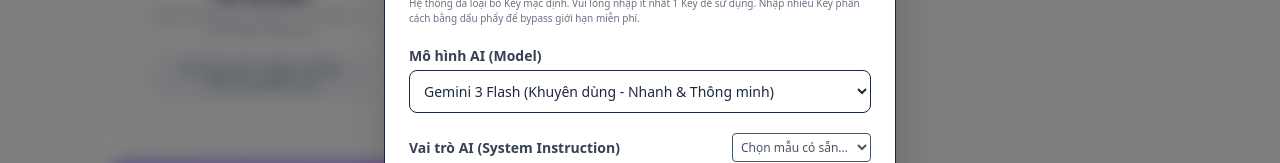
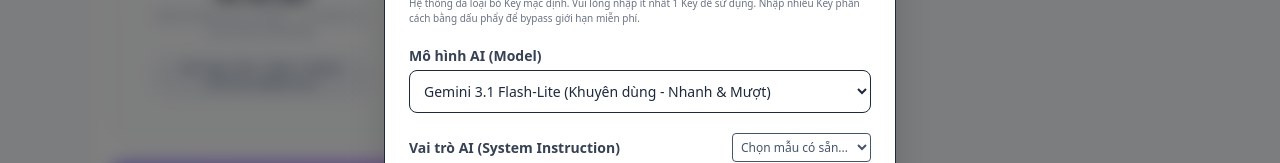
Before and after one commit to tranhoait123/anki-mcq-export, a React (Vite) app: page / in a window 1280 px wide. Both pictures are taken after a click on the button 1184 px from the left and 38 px from the top of the page. Shown: the part 283-446 px from the top of the page. Built offline with nearby package versions, Linux system fonts and the light colour scheme.

Commit message:
feat: Add Gemini 3.1 Flash Lite and Gemini 2.5 Flash options

```diff
--- a/src/App.tsx
+++ b/src/App.tsx
@@ -34,7 +34,7 @@ const App: React.FC = () => {
   const [showSettings, setShowSettings] = useState(false);
   const [settings, setSettings] = useState<AppSettings>({
     apiKey: '',
-    model: 'gemini-3-flash-preview',
+    model: 'gemini-3.1-flash-lite-preview',
     customPrompt: ''
   });
 
@@ -55,8 +55,8 @@ const App: React.FC = () => {
           }
         }
         if (persistedSettings) {
-          // Migration: gemini-3-flash -> gemini-3-flash-preview
-          if (persistedSettings.model === 'gemini-3-flash') persistedSettings.model = 'gemini-3-flash-preview';
+          // Migration: gemini-3-flash -> gemini-3.1-flash-lite-preview
+          if (persistedSettings.model === 'gemini-3-flash' || persistedSettings.model === 'gemini-3-flash-preview') persistedSettings.model = 'gemini-3.1-flash-lite-preview';
           if (persistedSettings.model === 'gemini-3-pro') persistedSettings.model = 'gemini-3-pro-preview';
           setSettings(persistedSettings);
         }
--- a/src/ui/SettingsModal.tsx
+++ b/src/ui/SettingsModal.tsx
@@ -55,7 +55,9 @@ const SettingsModal: React.FC<SettingsModalProps> = ({ show, onClose, settings,
                             onChange={e => setSettings({ ...settings, model: e.target.value })}
                             className="w-full border rounded-lg p-2.5 text-sm focus:ring-2 focus:ring-indigo-500 outline-none bg-white dark:bg-slate-800 dark:border-slate-700 dark:text-white"
                         >
-                            <option value="gemini-3-flash-preview">Gemini 3 Flash (Khuyên dùng - Nhanh & Thông minh)</option>
+                            <option value="gemini-3.1-flash-lite-preview">Gemini 3.1 Flash-Lite (Khuyên dùng - Nhanh & Mượt)</option>
+                            <option value="gemini-2.5-flash">Gemini 2.5 Flash (Sắp xếp dự phòng - Tương thích)</option>
+                            <option value="gemini-3-flash-preview">Gemini 3 Flash (Nhanh & Thông minh)</option>
                             <option value="gemini-3-pro-preview">Gemini 3 Pro (Mạnh nhất - Tư duy Y khoa sâu)</option>
                             <option value="gemini-2.5-pro">Gemini 2.5 Pro (Ổn định - Tương thích cao)</option>
                             <option value="gemini-2.0-flash">Gemini 2.0 Flash (Cực nhanh)</option>
```
Also changed, not shown: 1 other file (tests, documents, lock files or other folders).
